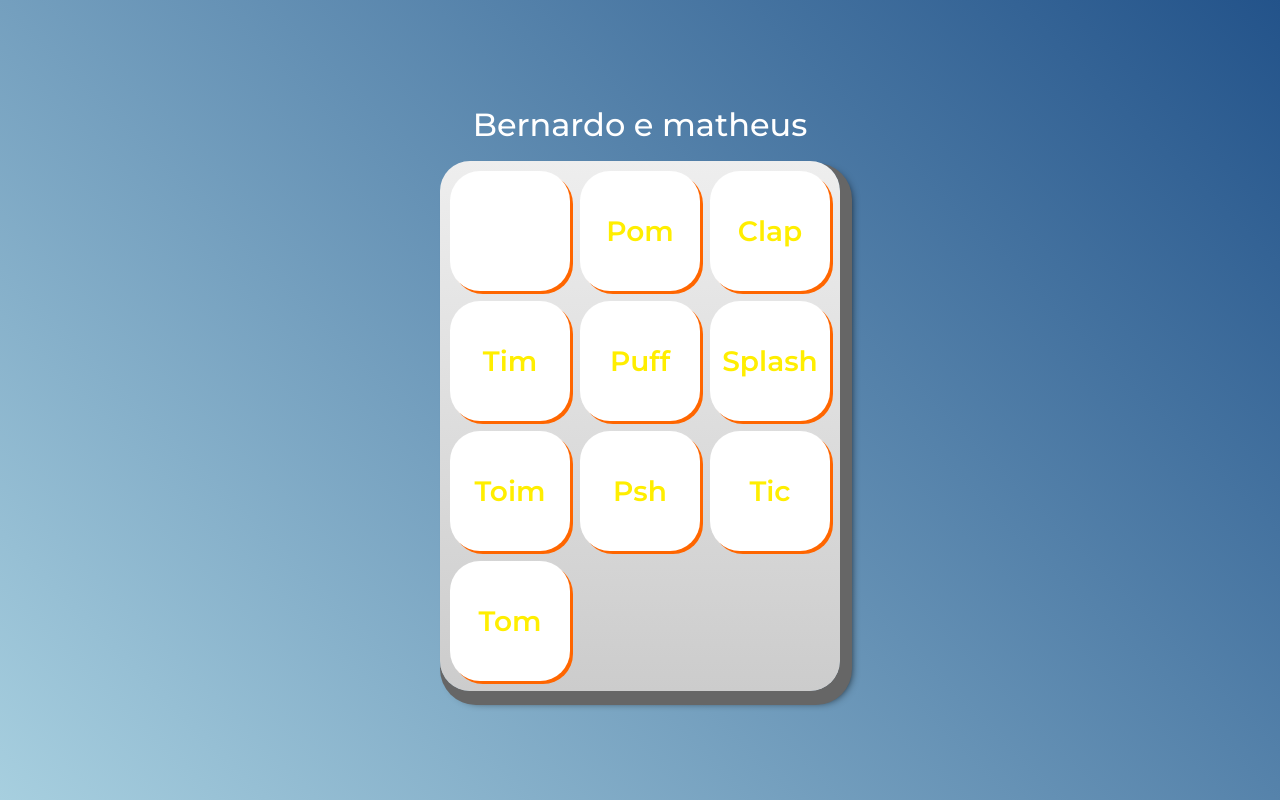
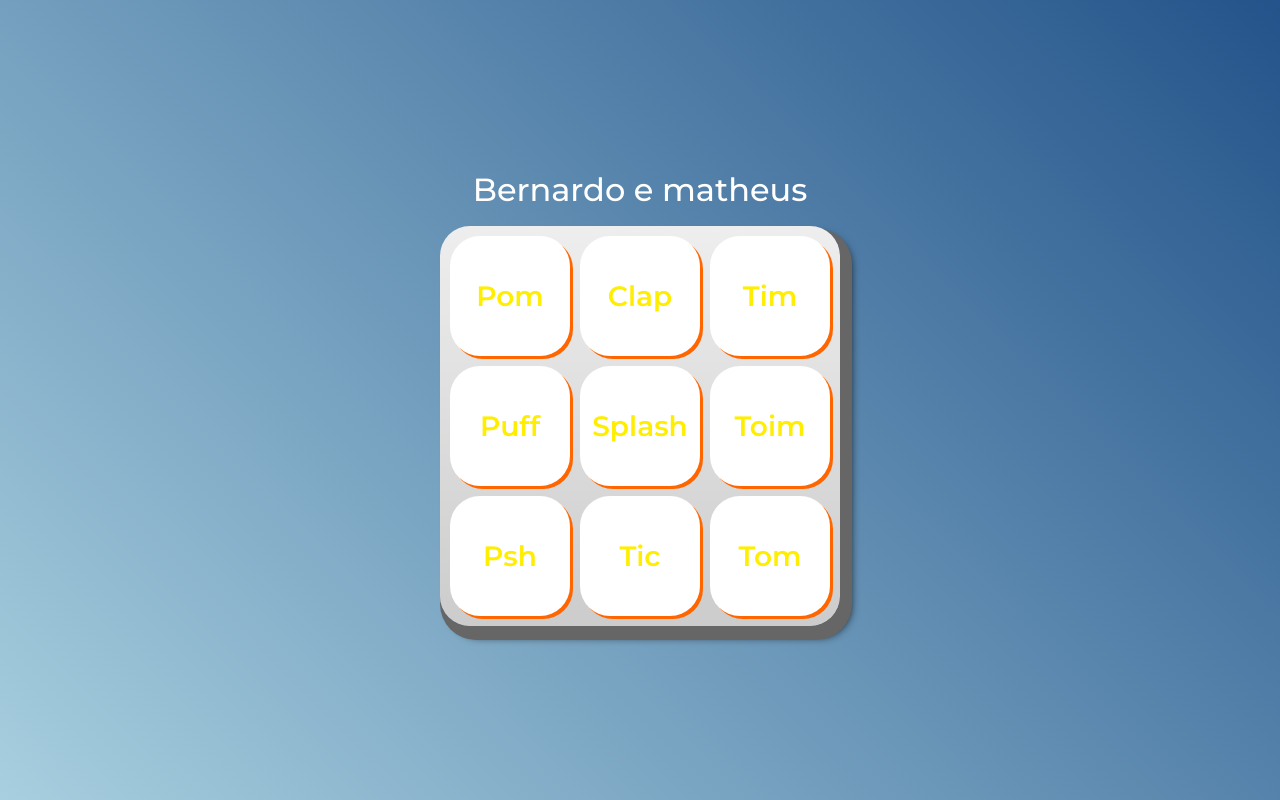
Before and after one commit to bernard0h/3tri, a plain HTML site: page index.html in a window 1280 px wide. Drawn offline with Linux system fonts and the light colour scheme.

Commit message:
Add files via upload

```diff
--- a/index.html
+++ b/index.html
@@ -21,10 +21,9 @@
     <h1>Bernardo e matheus</h1>
 
     <section class="teclado">
-        <button onclick class=" tecla tecla_pom"></button>
 
-        <button class="tecla tecla_pom">Pom</button>
-        <button class="tecla tecla_clap">Clap</button>
+        <button onclick class="tecla tecla_pom">Pom</button>
+        <button onclick class="tecla tecla_clap">Clap</button>
         <button class="tecla tecla_tim">Tim</button>
 
         <button class="tecla tecla_puff">Puff</button>
```
